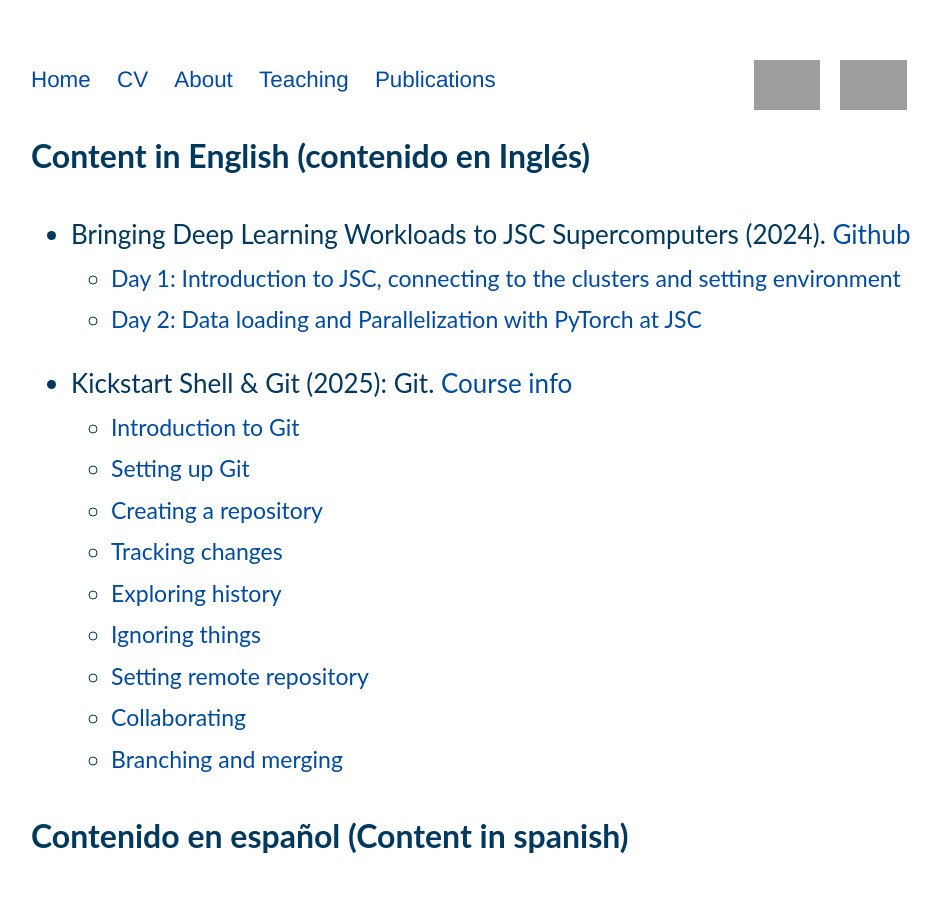
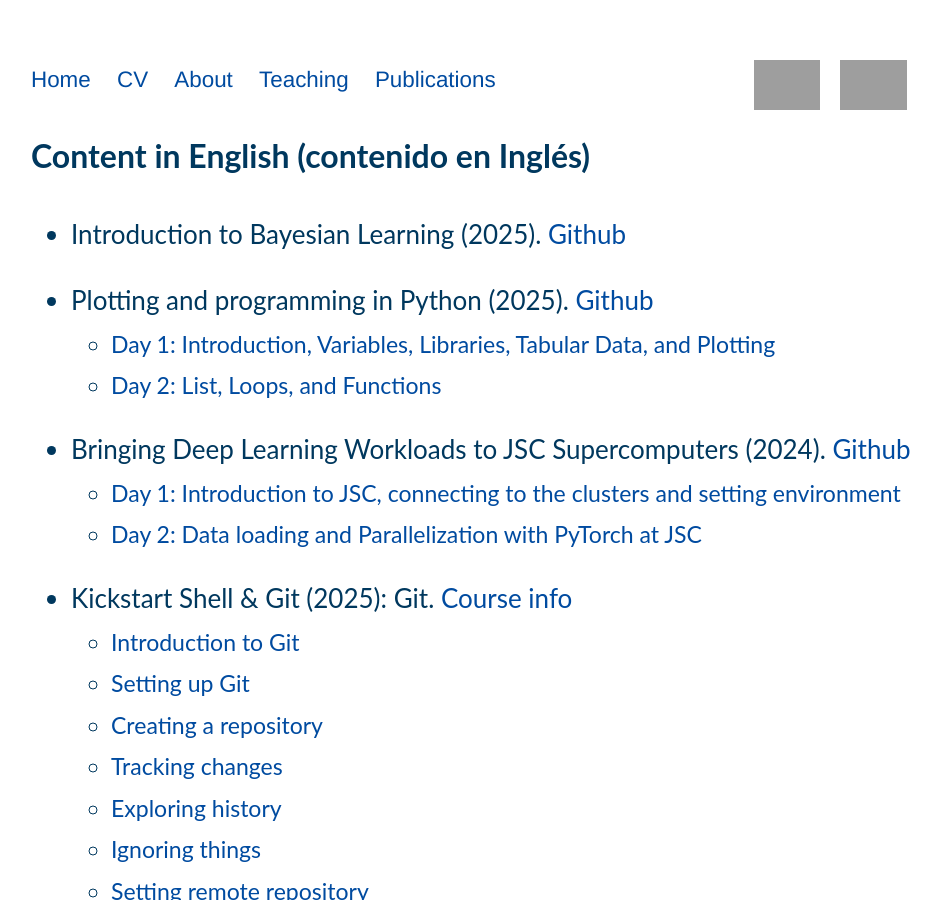
Before and after one commit to jorobledo/jorobledo.github.io, a Jekyll site: the page built from content/index.html, in a window 1280 px wide and 900 px high. Shown: the whole window, without its empty margins (161-1102 px from the left). Built offline with Jekyll 4.4.1, drawn with Linux system fonts in a browser that asks for light colours; grey boxes are pictures that could not be loaded.

Commit message:
add bayesian and python courses

```diff
--- a/content/index.html
+++ b/content/index.html
@@ -5,6 +5,18 @@ title: Teaching
 
 <div>
     <h2>Content in English (contenido en Inglés)</h2>
+
+    <ul>
+        <li style="font-size:26px"> Introduction to Bayesian Learning (2025). <a href="https://github.com/jorobledo/bayesian_learning_course"> Github</a></li>
+    </ul>
+
+    <ul>
+        <li style="font-size:26px"> Plotting and programming in Python (2025). <a href="https://github.com/jorobledo/2025-11-03-hida-online"> Github</a></li>
+            <ul>
+                <li><a href="https://jorobledo.github.io/2025-11-03-hida-online/slides/intro.html#/"> Day 1: Introduction, Variables, Libraries, Tabular Data, and Plotting </a></li>
+                <li><a href="https://jorobledo.github.io/2025-11-03-hida-online/slides/lists.html#/"> Day 2: List, Loops, and Functions </a></li>
+            </ul>
+    </ul>
 
     <ul>
         <li style="font-size:26px"> Bringing Deep Learning Workloads to JSC Supercomputers (2024). <a href="https://github.com/jorobledo/2024-12-course-Bringing-Deep-Learning-Workloads-to-JSC-supercomputers"> Github</a></li>
```
